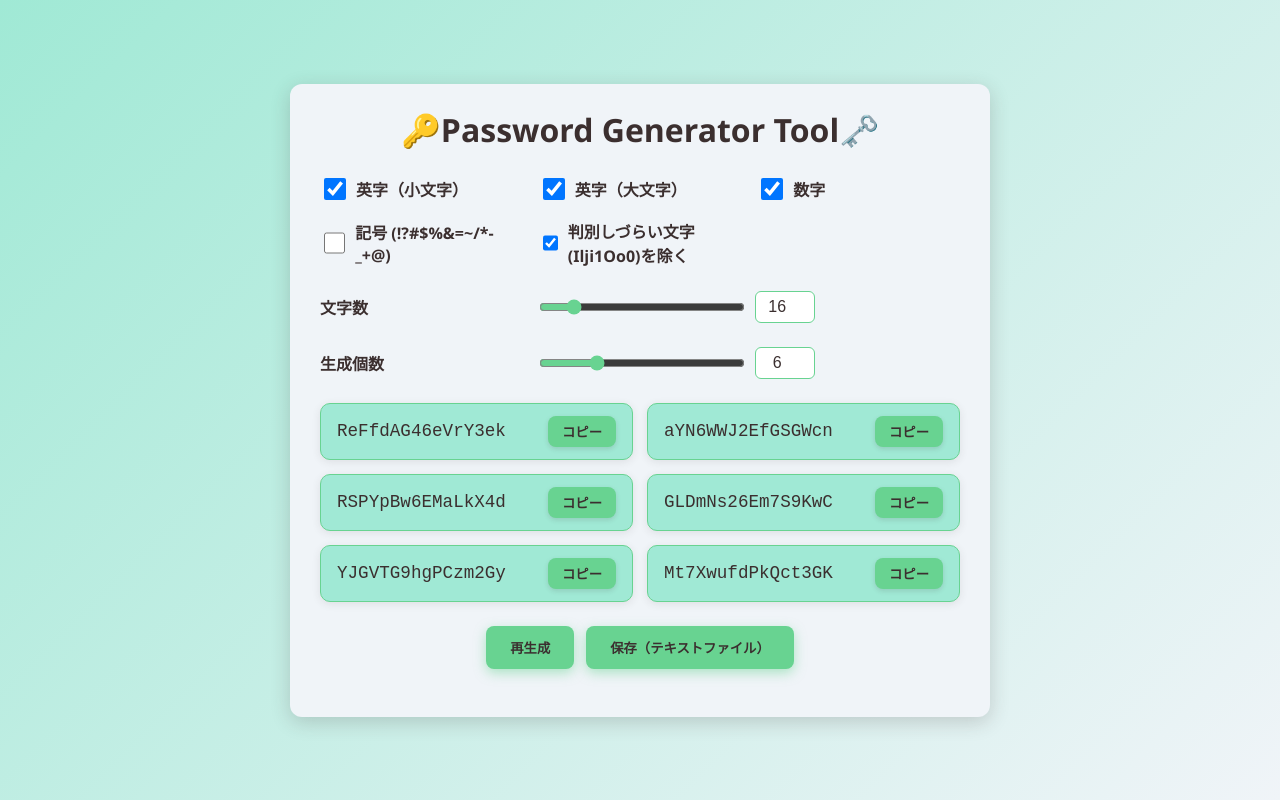
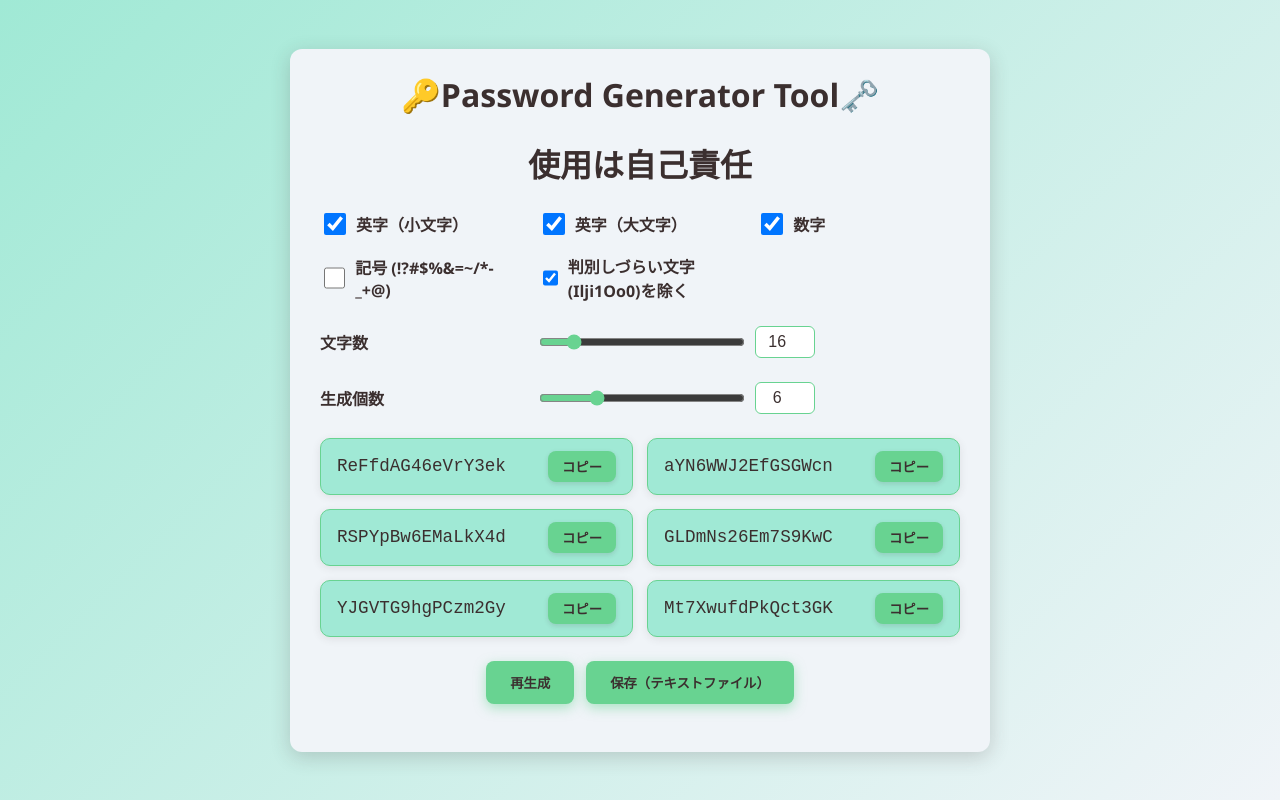
Before and after one commit to hamuzon/password, a plain HTML site: page index.html in a window 1280 px wide. Drawn offline with Linux system fonts and the light colour scheme.

Commit message:
v1.1 index.html

```diff
--- a/index.html
+++ b/index.html
@@ -11,7 +11,7 @@
   <div id="wrapper">
     <div class="container">
       <h1>🔑Password Generator Tool🗝️</h1>
-
+      <h1>使用は自己責任</h1>
       <div class="checkbox-group">
         <label class="checkbox-label" for="chkLower">
           <input type="checkbox" id="chkLower" checked />英字（小文字）
```
